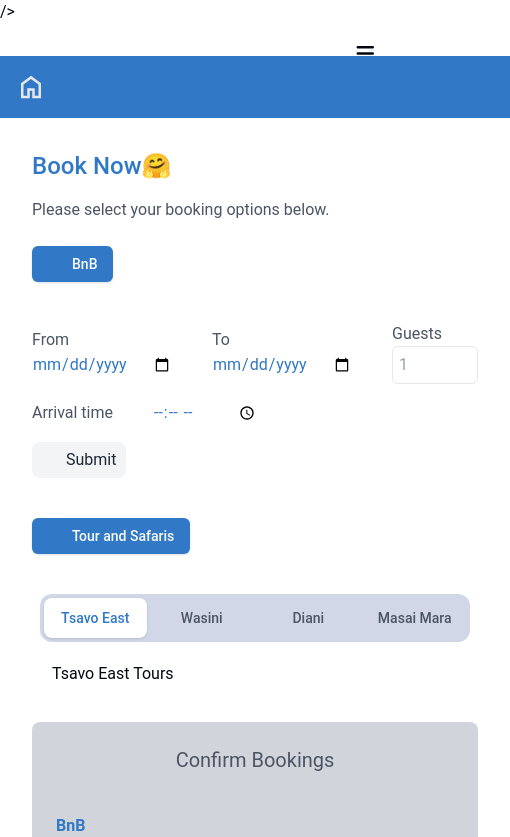
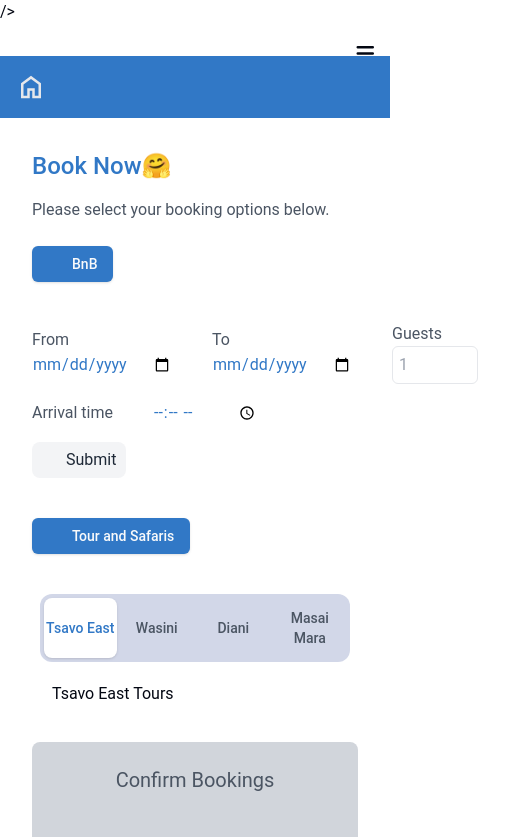
Before and after one commit to Paulhakeem/BnB, a Vue app in the folder BnB/: page /book-now in a window 390 px wide. Shown: the top 837 px of the page, 510 px wide, since content can reach past the window. Built offline with nearby package versions, Linux system fonts and the light colour scheme; some icons are missing.

Commit message:
night mode

```diff
--- a/BnB/src/views/BookNow.vue
+++ b/BnB/src/views/BookNow.vue
@@ -1,7 +1,7 @@
 <template>
   <main>
     <Sidebar />
-    <div class="grid items-start lg:flex">
+    <div class="items-start lg:flex">
       <sidebar />
 
       <div class="p-8 w-full container">
@@ -10,7 +10,7 @@
           Please select your booking options below.
         </p>
 
-        <div class="flex-wrap lg:flex justify-between items-center">
+        <div class="flex-wrap lg:flex justify-between place-content-center items-center">
           <div class="col-span-2">
             <div class="space-y-10 mb-6">
               <Button class="flex gap-2 items-center bg-[#3178c6]">
```
